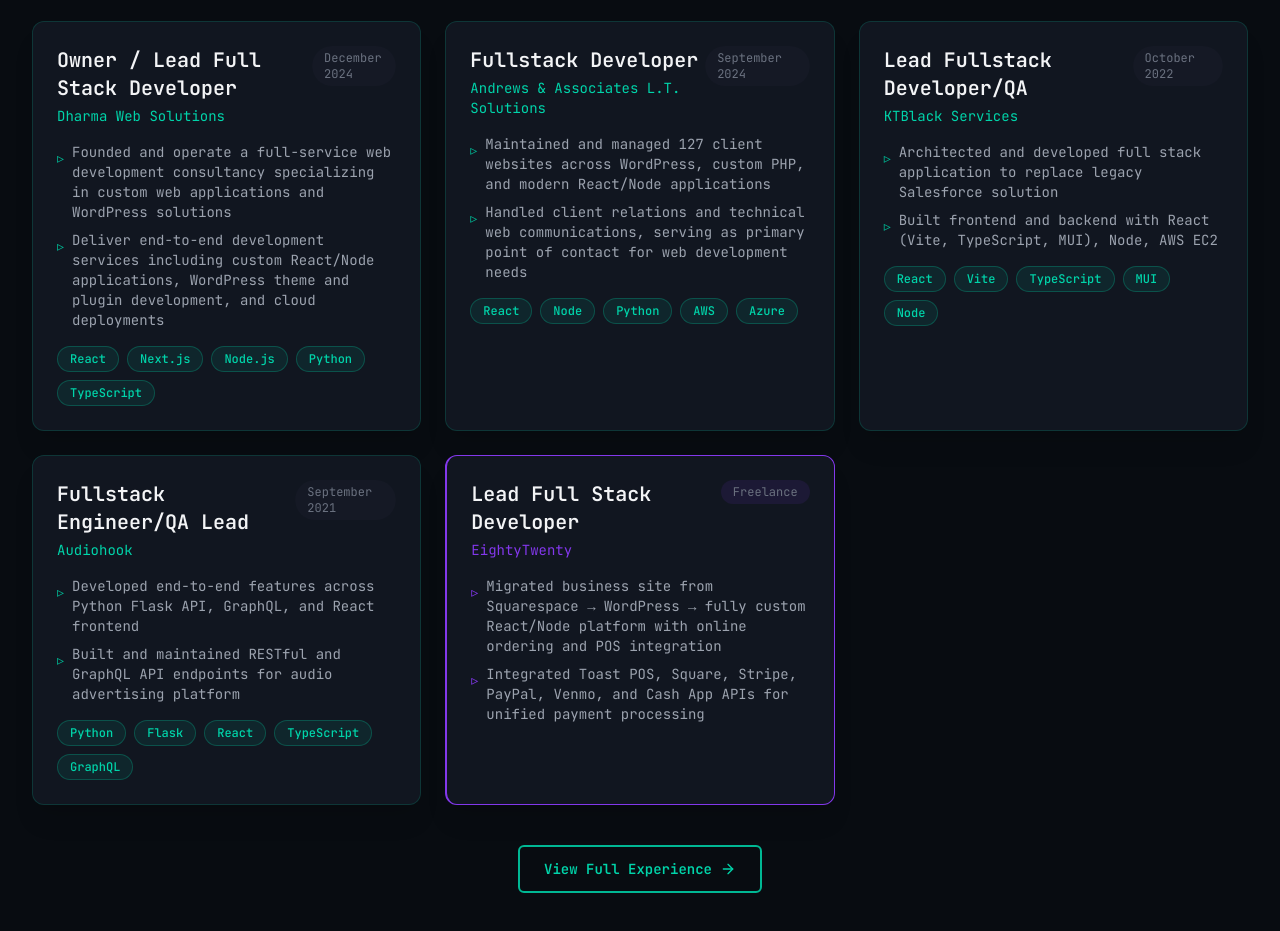
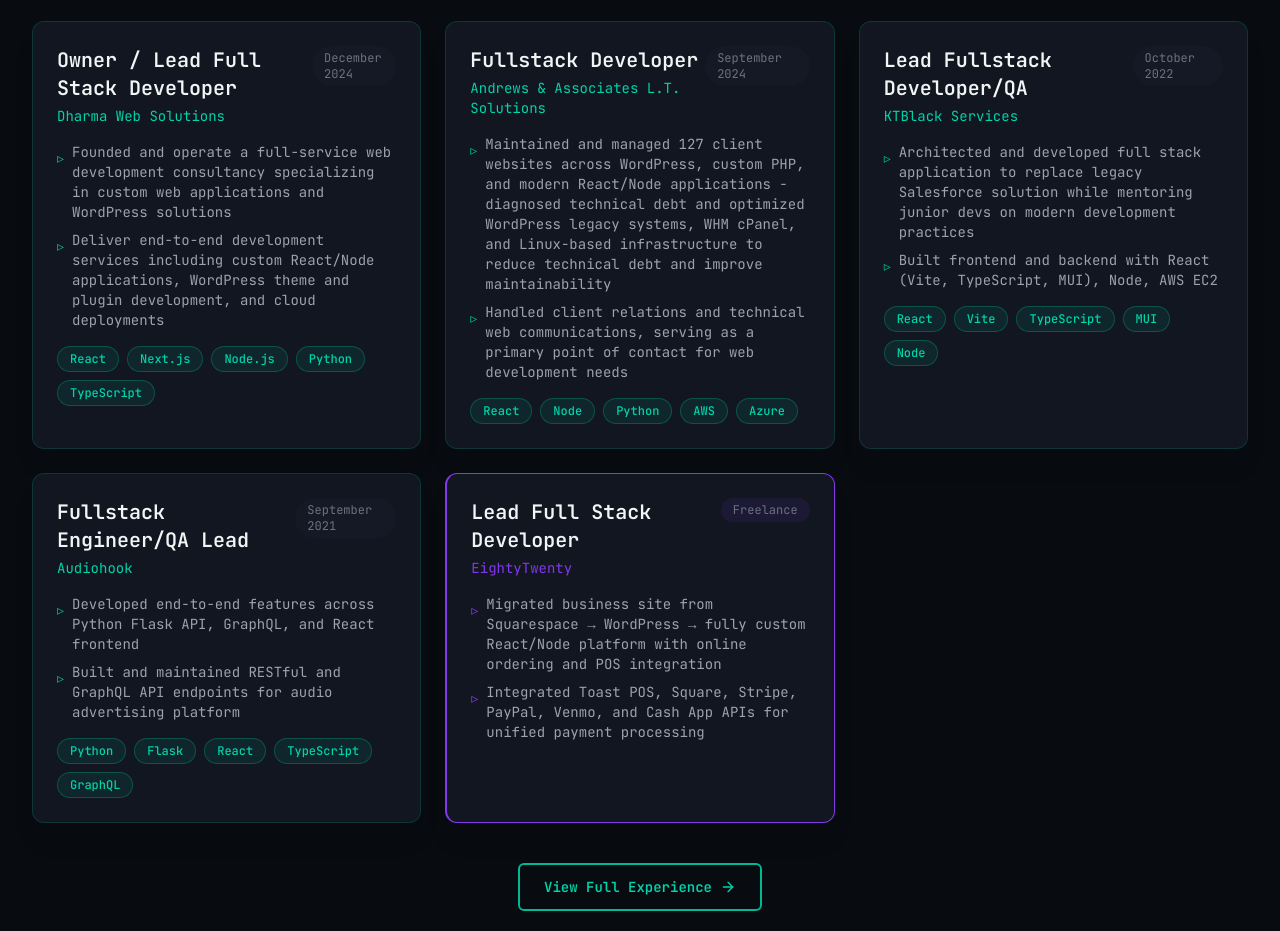
Before and after one commit to ErikBurdett/erik-burdett-portfolio, a React (Vite) app: page / in a window 1280 px wide. Shown: the part 1300-2231 px from the top of the page. Built offline with nearby package versions, Linux system fonts and the light colour scheme; the HTML template or start-up script is replaced by a standard one.

Commit message:
Update LinkedIn URL to https://www.linkedin.com/in/eaburdett/

```diff
--- a/src/data/resumeData.ts
+++ b/src/data/resumeData.ts
@@ -6,7 +6,7 @@
   phone: "806-677-4249",
   email: "erikaburdet@gmail.com",
   github: "https://github.com/ErikBurdett",
-  linkedin: "https://linkedin.com/in/erikburdett",
+  linkedin: "https://www.linkedin.com/in/eaburdett/",
   resumePdf: "/Erik-Burdett-Resume-2025.pdf",
 };
 
@@ -66,8 +66,8 @@
     type: "Full-time",
     technologies: ["React", "Node", "Python", "AWS", "Azure", "GitHub Actions", "CI/CD", "WordPress", "Linux", "API Integrations"],
     highlights: [
-      "Maintained and managed 127 client websites across WordPress, custom PHP, and modern React/Node applications",
-      "Handled client relations and technical web communications, serving as primary point of contact for web development needs",
+      "Maintained and managed 127 client websites across WordPress, custom PHP, and modern React/Node applications - diagnosed technical debt and optimized WordPress legacy systems, WHM cPanel, and Linux-based infrastructure to reduce technical debt and improve maintainability",
+      "Handled client relations and technical web communications, serving as a primary point of contact for web development needs",
       "Designed modern full stack architecture to replace legacy WordPress ecosystem with scalable React, Node, and Python services",
       "Built and maintained API integrations connecting client systems with third-party services and internal tools",
       "Rebuilt and optimized WordPress legacy systems, WHM cPanel, and Linux-based infrastructure to reduce technical debt and improve maintainability",
@@ -85,7 +85,7 @@
     type: "Full-time",
     technologies: ["React", "Vite", "TypeScript", "MUI", "Node", "AWS EC2", "Salesforce", "Angular", "WebSockets", "API Integrations"],
     highlights: [
-      "Architected and developed full stack application to replace legacy Salesforce solution",
+      "Architected and developed full stack application to replace legacy Salesforce solution while mentoring junior devs on modern development practices",
       "Built frontend and backend with React (Vite, TypeScript, MUI), Node, AWS EC2",
       "Developed custom API integrations between the new platform and existing Salesforce systems",
       "Developed Angular messaging system using WebSockets within Salesforce",
```
Also changed, not shown: 1 other file (tests, documents, lock files or other folders).
